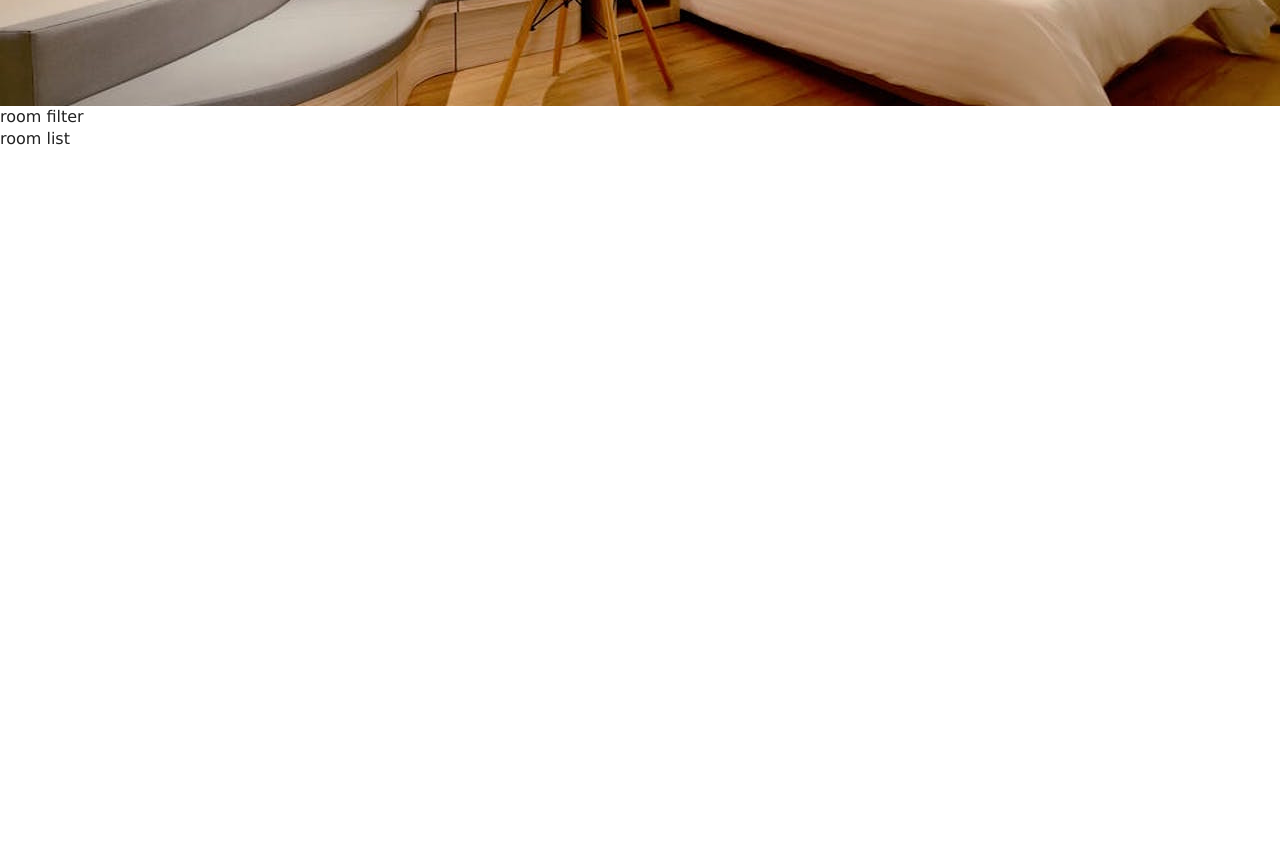
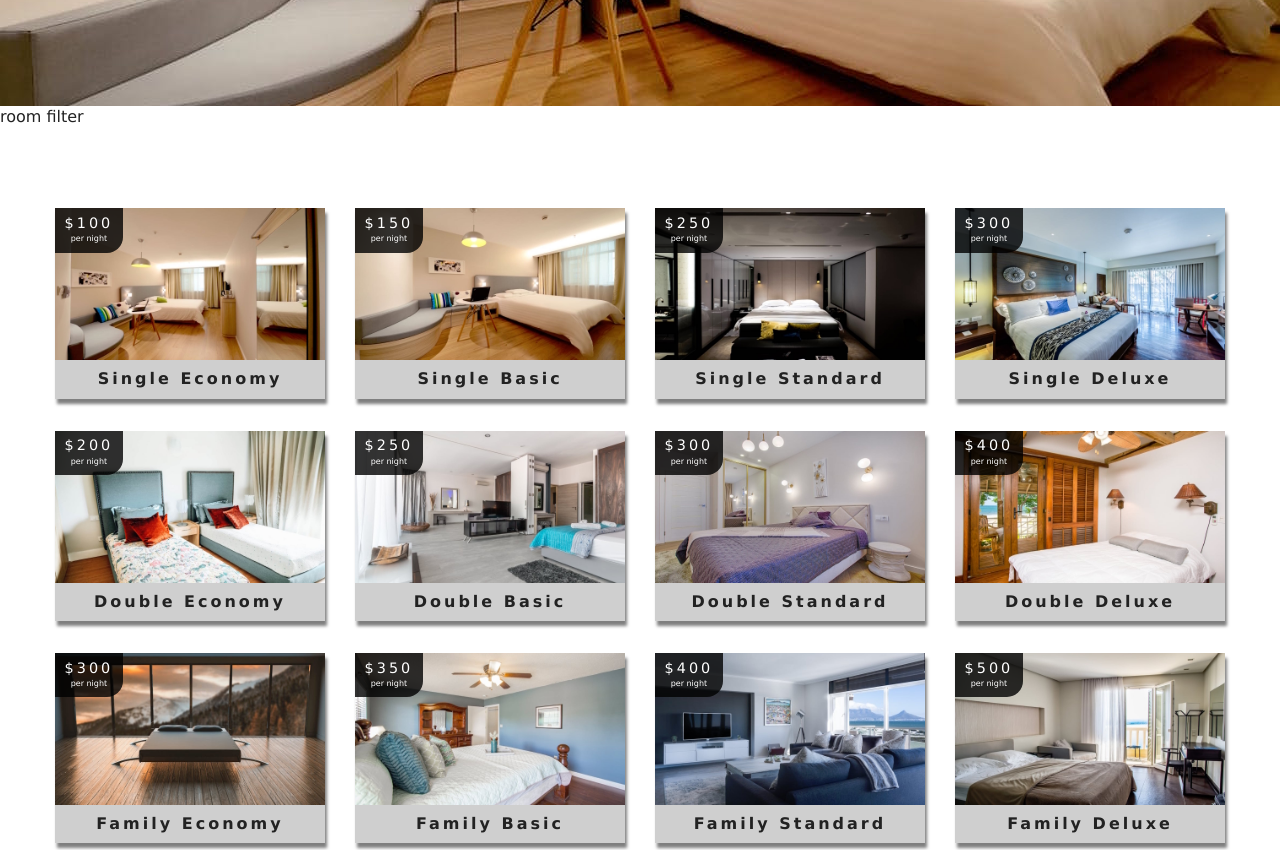
Before and after one commit to qw-0p/React-Beach-Resort, a React (Create React App) app: page /rooms in a window 1280 px wide. Shown: the part 440-1290 px from the top of the page. Before the commit the page ends 800 px from the top, so only its background shows below. Built offline with nearby package versions, Linux system fonts and the light colour scheme.

Commit message:
configured RoomList

```diff
--- a/src/componennts/RoomList.js
+++ b/src/componennts/RoomList.js
@@ -2,5 +2,20 @@
 import Room from './Room';
 
 export default function RoomList({rooms}) {
-    return <div>room list</div>;
+    if (rooms.length === 0) {
+        return (
+            <div className="empty-search">
+                <h3>unfortunately no rooms matched your search parameters</h3>
+            </div>
+        );
+    }
+    return (
+        <section className="roomslist">
+            <div className="roomslist-center">
+                {rooms.map((item) => {
+                    return <Room key={item.id} room={item} />;
+                })}
+            </div>
+        </section>
+    );
 }
```
